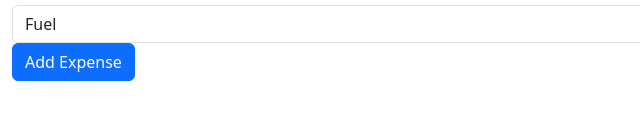
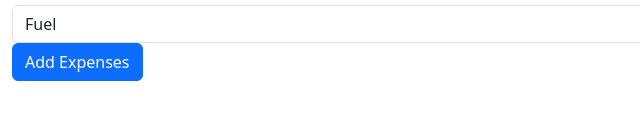
Before and after one commit to kr-aman3107/Expense-Tracker, a plain HTML site: page index.html in a window 1280 px wide. Shown: the part 213-332 px from the top of the page, 0-640 px from the left. Drawn offline with nearby package versions, Linux system fonts and the light colour scheme.

Commit message:
Expense commit

```diff
--- a/index.html
+++ b/index.html
@@ -35,7 +35,7 @@
                     <option value="movie">Movie</option>
                   </select>
 
-                  <button class="btn btn-primary" type="submit">Add Expense</button>
+                  <button class="btn btn-primary" type="submit">Add Expenses</button>
             </form>
             <ul id="ExpenseList"></ul>
 
```
